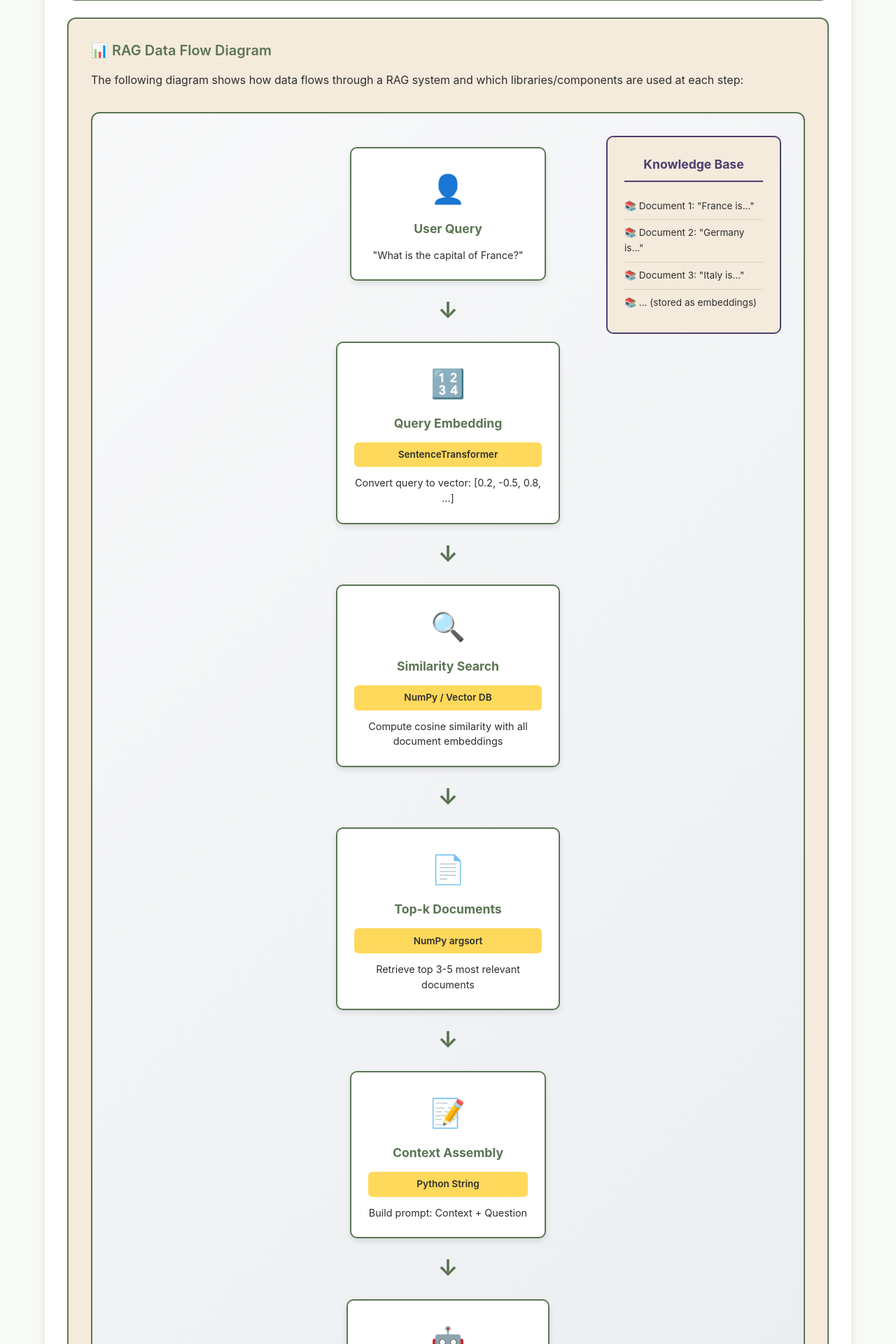
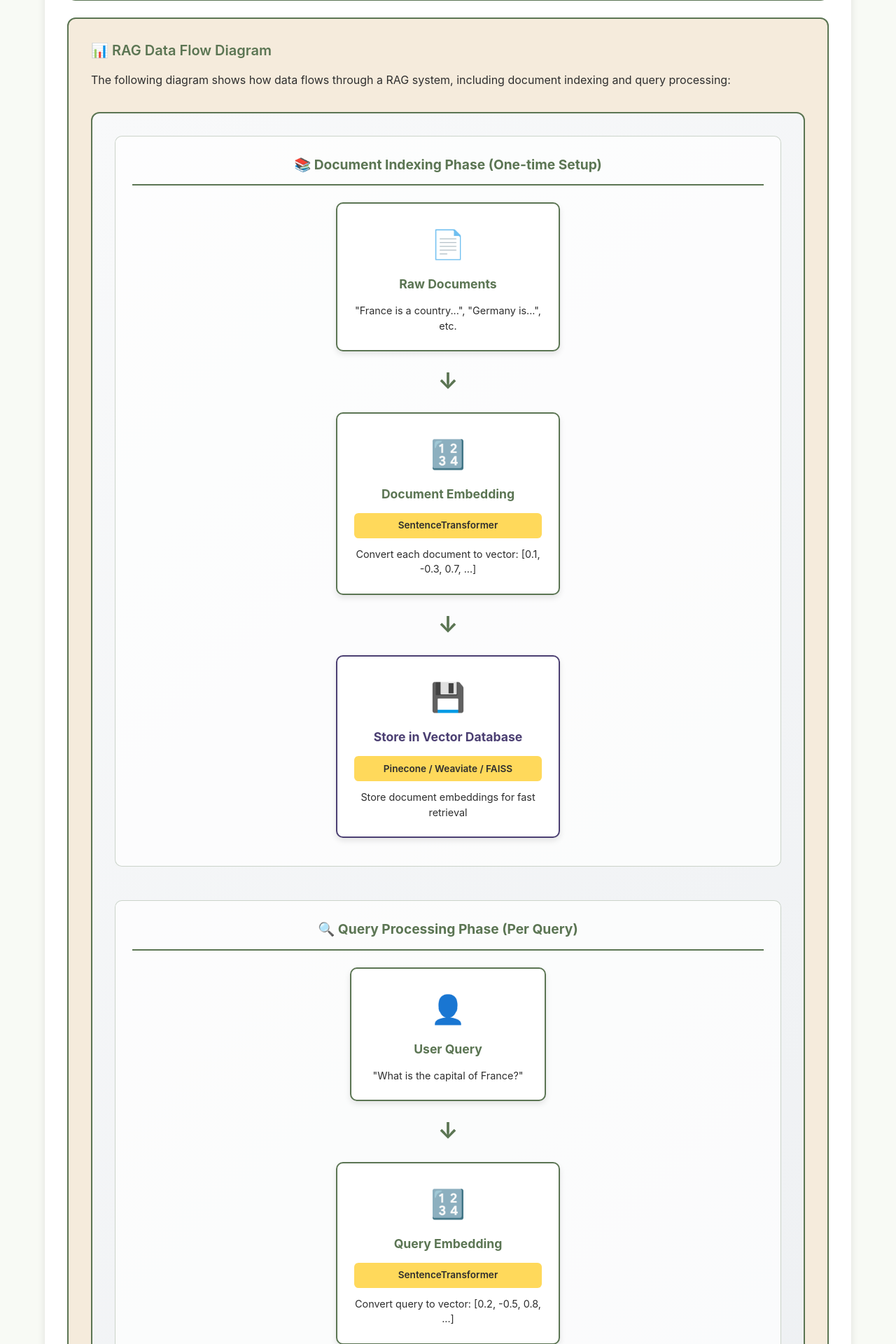
Before and after one commit to abzanganeh/flask_ml_website, a Flask app: page /tutorials/rag/chapter1 in a window 1280 px wide. Shown: the part 3120-5040 px from the top of the page at 70% size. Run offline with Flask 3, Linux system fonts and the light colour scheme; some libraries are stand-ins or nearby versions.

Commit message:
Enhance RAG data flow diagram with document embedding and cosine similarity steps

```diff
--- a/static/css/tutorials/rag/rag.css
+++ b/static/css/tutorials/rag/rag.css
@@ -553,6 +553,27 @@
     background: linear-gradient(135deg, #f8f9fa 0%, #e9ecef 100%);
     border-radius: 12px;
     border: 2px solid var(--dill-green);
+    display: flex;
+    flex-direction: column;
+    gap: 3rem;
+}
+
+.flow-phase {
+    position: relative;
+    padding: 1.5rem;
+    background: rgba(255, 255, 255, 0.7);
+    border-radius: 10px;
+    border: 1px solid rgba(91, 117, 83, 0.3);
+}
+
+.phase-title {
+    font-weight: 700;
+    font-size: 1.2rem;
+    color: var(--dill-green);
+    text-align: center;
+    margin-bottom: 1.5rem;
+    padding-bottom: 0.75rem;
+    border-bottom: 2px solid var(--dill-green);
 }
 
 .flow-step {
@@ -619,41 +640,25 @@
     margin: 0.5rem 0;
 }
 
-.flow-sidebar {
-    position: absolute;
-    right: 2rem;
-    top: 2rem;
-    background: var(--alpine-oat);
-    border: 2px solid var(--aura-indigo);
-    border-radius: 10px;
-    padding: 1.5rem;
-    width: 250px;
-    max-height: 500px;
+.flow-box.storage {
+    border-color: var(--aura-indigo);
 }
 
-.flow-sidebar-title {
-    font-weight: 700;
-    font-size: 1.1rem;
+.flow-box.storage .flow-title {
     color: var(--aura-indigo);
-    margin-bottom: 1rem;
-    text-align: center;
-    border-bottom: 2px solid var(--aura-indigo);
-    padding-bottom: 0.5rem;
 }
 
-.flow-sidebar-content {
-    font-size: 0.85rem;
-    line-height: 1.6;
+.flow-box.similarity {
+    border-color: #9c27b0;
 }
 
-.sidebar-item {
-    padding: 0.5rem 0;
-    color: var(--dark-gray);
-    border-bottom: 1px solid rgba(91, 117, 83, 0.2);
+.flow-box.similarity .flow-title {
+    color: #9c27b0;
 }
 
-.sidebar-item:last-child {
-    border-bottom: none;
+.flow-box.similarity .flow-library {
+    background: #e1bee7;
+    color: #4a148c;
 }
 
 .flow-legend {
@@ -684,18 +689,19 @@
 @media (max-width: 768px) {
     .rag-flow-diagram {
         padding: 1rem;
+        gap: 2rem;
     }
 
-    .flow-sidebar {
-        position: relative;
-        right: auto;
-        top: auto;
-        width: 100%;
-        margin-top: 2rem;
+    .flow-phase {
+        padding: 1rem;
     }
 
     .flow-box {
         min-width: 100%;
         max-width: 100%;
     }
+
+    .phase-title {
+        font-size: 1rem;
+    }
 }
--- a/templates/tutorials/rag/chapter1.html
+++ b/templates/tutorials/rag/chapter1.html
@@ -157,9 +157,48 @@
 
                         <div class="explanation-box">
                             <h4>📊 RAG Data Flow Diagram</h4>
-                            <p>The following diagram shows how data flows through a RAG system and which libraries/components are used at each step:</p>
+                            <p>The following diagram shows how data flows through a RAG system, including document indexing and query processing:</p>
 
                             <div class="rag-flow-diagram">
+                                <!-- Document Indexing Phase (Left Side) -->
+                                <div class="flow-phase">
+                                    <div class="phase-title">📚 Document Indexing Phase (One-time Setup)</div>
+
+                                    <div class="flow-step">
+                                        <div class="flow-box documents">
+                                            <div class="flow-icon">📄</div>
+                                            <div class="flow-title">Raw Documents</div>
+                                            <div class="flow-content">"France is a country...", "Germany is...", etc.</div>
+                                        </div>
+                                    </div>
+
+                                    <div class="flow-arrow">↓</div>
+
+                                    <div class="flow-step">
+                                        <div class="flow-box embedding">
+                                            <div class="flow-icon">🔢</div>
+                                            <div class="flow-title">Document Embedding</div>
+                                            <div class="flow-library">SentenceTransformer</div>
+                                            <div class="flow-content">Convert each document to vector: [0.1, -0.3, 0.7, ...]</div>
+                                        </div>
+                                    </div>
+
+                                    <div class="flow-arrow">↓</div>
+
+                                    <div class="flow-step">
+                                        <div class="flow-box storage">
+                                            <div class="flow-icon">💾</div>
+                                            <div class="flow-title">Store in Vector Database</div>
+                                            <div class="flow-library">Pinecone / Weaviate / FAISS</div>
+                                            <div class="flow-content">Store document embeddings for fast retrieval</div>
+                                        </div>
+                                    </div>
+                                </div>
+
+                                <!-- Query Processing Phase (Right Side) -->
+                                <div class="flow-phase">
+                                    <div class="phase-title">🔍 Query Processing Phase (Per Query)</div>
+
                                     <div class="flow-step">
                                         <div class="flow-box user-query">
                                             <div class="flow-icon">👤</div>
@@ -182,22 +221,22 @@
                                     <div class="flow-arrow">↓</div>
 
                                     <div class="flow-step">
-                                    <div class="flow-box retrieval">
-                                        <div class="flow-icon">🔍</div>
-                                        <div class="flow-title">Similarity Search</div>
-                                        <div class="flow-library">NumPy / Vector DB</div>
-                                        <div class="flow-content">Compute cosine similarity with all document embeddings</div>
+                                        <div class="flow-box similarity">
+                                            <div class="flow-icon">📐</div>
+                                            <div class="flow-title">Cosine Similarity</div>
+                                            <div class="flow-library">NumPy</div>
+                                            <div class="flow-content">cos(θ) = (q·d) / (||q|| × ||d||)<br>Compare query vector with all document vectors</div>
                                         </div>
                                     </div>
 
                                     <div class="flow-arrow">↓</div>
 
                                     <div class="flow-step">
-                                    <div class="flow-box documents">
-                                        <div class="flow-icon">📄</div>
-                                        <div class="flow-title">Top-k Documents</div>
-                                        <div class="flow-library">NumPy argsort</div>
-                                        <div class="flow-content">Retrieve top 3-5 most relevant documents</div>
+                                        <div class="flow-box retrieval">
+                                            <div class="flow-icon">🔍</div>
+                                            <div class="flow-title">Top-k Retrieval</div>
+                                            <div class="flow-library">NumPy argsort / Vector DB</div>
+                                            <div class="flow-content">Select top 3-5 documents with highest similarity scores</div>
                                         </div>
                                     </div>
 
@@ -232,27 +271,27 @@
                                             <div class="flow-content">"The capital of France is Paris."</div>
                                         </div>
                                     </div>
-
-                                <div class="flow-sidebar">
-                                    <div class="flow-sidebar-title">Knowledge Base</div>
-                                    <div class="flow-sidebar-content">
-                                        <div class="sidebar-item">📚 Document 1: "France is..."</div>
-                                        <div class="sidebar-item">📚 Document 2: "Germany is..."</div>
-                                        <div class="sidebar-item">📚 Document 3: "Italy is..."</div>
-                                        <div class="sidebar-item">📚 ... (stored as embeddings)</div>
-                                    </div>
                                 </div>
                             </div>
 
                             <div class="flow-legend">
                                 <h5>Key Libraries & Components:</h5>
                                 <ul>
-                                    <li><strong>SentenceTransformer:</strong> Converts text (queries and documents) into dense vector embeddings</li>
-                                    <li><strong>NumPy:</strong> Computes cosine similarity and performs vector operations for retrieval</li>
-                                    <li><strong>Vector Database (optional):</strong> Pinecone, Weaviate, or FAISS for large-scale document storage and fast similarity search</li>
+                                    <li><strong>SentenceTransformer:</strong> Converts text (queries and documents) into dense vector embeddings. Used in both indexing (documents) and query processing phases.</li>
+                                    <li><strong>Vector Database:</strong> Pinecone, Weaviate, Chroma, or FAISS stores document embeddings for fast similarity search. Documents are embedded once during indexing.</li>
+                                    <li><strong>NumPy:</strong> Computes cosine similarity using the formula: cos(θ) = (q·d) / (||q|| × ||d||). Compares query embedding with all stored document embeddings.</li>
+                                    <li><strong>NumPy argsort:</strong> Sorts similarity scores to find top-k documents with highest cosine similarity values.</li>
                                     <li><strong>OpenAI API / Transformers:</strong> Language model for generating answers based on retrieved context</li>
                                     <li><strong>Python String Operations:</strong> Assembles the final prompt with context and question</li>
                                 </ul>
+
+                                <h5>Key Process Steps:</h5>
+                                <ol>
+                                    <li><strong>Document Indexing (One-time):</strong> All documents are embedded using SentenceTransformer and stored in a vector database. This happens once when building the knowledge base.</li>
+                                    <li><strong>Query Processing (Per Query):</strong> Each user query is embedded, then cosine similarity is computed against all stored document embeddings to find the most relevant documents.</li>
+                                    <li><strong>Retrieval:</strong> Top-k documents with highest similarity scores are retrieved and used as context.</li>
+                                    <li><strong>Generation:</strong> LLM generates the final answer using the retrieved context.</li>
+                                </ol>
                             </div>
                         </div>
                     </div>
```
Lines whose indentation alone changed are shown as unchanged.
